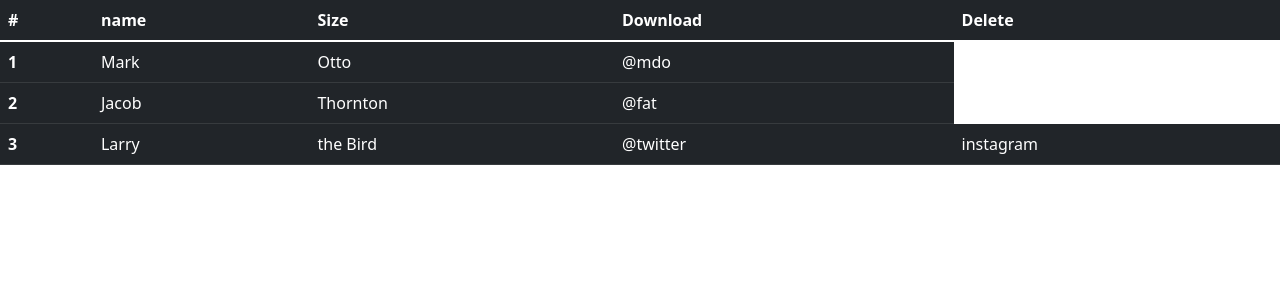
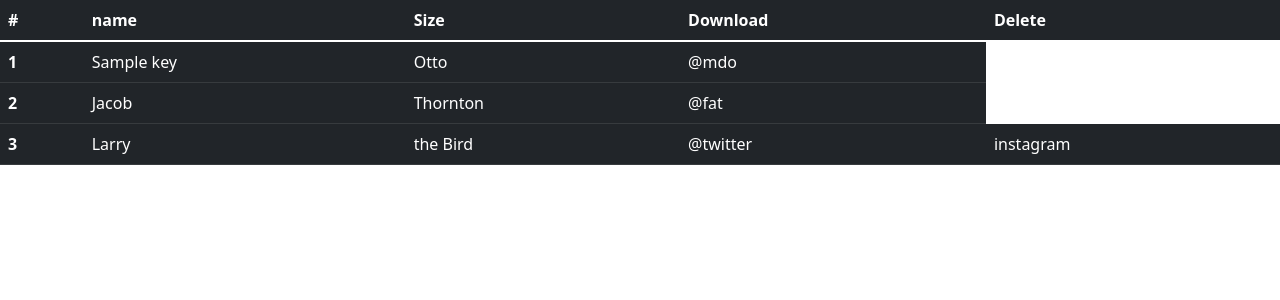
Before and after one commit to majid-757/Django_Ecommerce_Project, a Django app: template home/templates/home/bucket.html in a window 1280 px wide. Shown: the part 56-356 px from the top of the page. Run offline with Django 4.2, Linux system fonts and the light colour scheme; the template is opened without the code that fills it: most values are stand-ins (such as "Sample title", 1, 10 or a date in 2020); parts of the project's set-up code (start-up, migrations or seed data) failed here and were passed over.

Commit message:
create bucket settings and create html file for bucket

```diff
--- a/home/templates/home/bucket.html
+++ b/home/templates/home/bucket.html
@@ -15,12 +15,15 @@
       </tr>
     </thead>
     <tbody>
+      {% for obj in objects %}
+
       <tr>
         <th scope="row">1</th>
-        <td>Mark</td>
+        <td>{{ obj.key }}</td>
         <td>Otto</td>
         <td>@mdo</td>
       </tr>
+      {% endfor %}
       <tr>
         <th scope="row">2</th>
         <td>Jacob</td>
```
